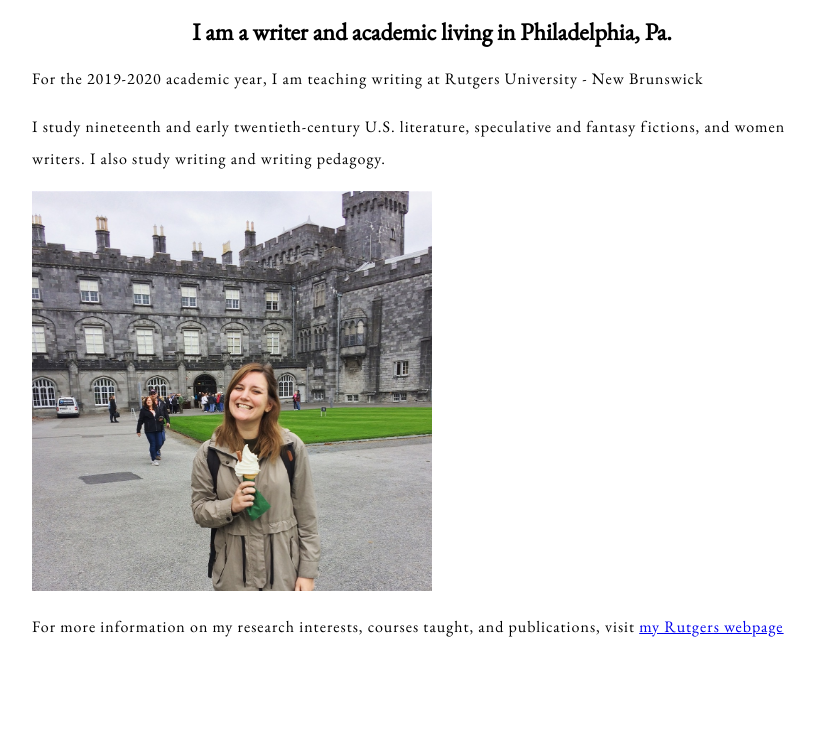
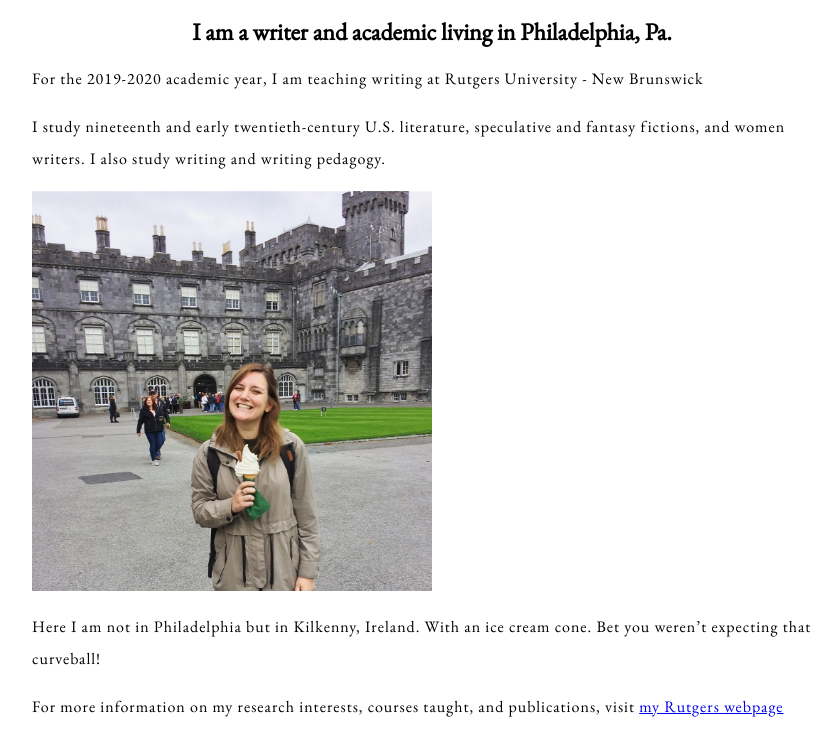
Before and after one commit to rebeccalipperini/rebeccalipperini.github.io, a plain HTML site: page index.html in a window 1280 px wide. Shown: the whole page, without its empty margins (198-1037 px from the left). Drawn offline with nearby package versions, Linux system fonts and the light colour scheme; a script that the page names is missing.

Commit message:
Add files via upload

```diff
--- a/index.html
+++ b/index.html
@@ -11,6 +11,7 @@
       <p>For the 2019-2020 academic year, I am teaching writing at Rutgers University - New Brunswick</p>
       <p>I study nineteenth and early twentieth-century U.S. literature, speculative and fantasy fictions, and women writers. I also study writing and writing pedagogy.</p>
     <img src="images/dublin-ice-cream.jpg" alt="photo of Rebecca Lipperini holding an ice cream cone">
+    <p>Here I am not in Philadelphia but in Kilkenny, Ireland. With an ice cream cone. Bet you weren’t expecting that curveball!</p>
     <p>
     For more information on my research interests, courses taught, and publications, visit
   <a href="https://english.rutgers.edu/cb-profile/rjl174.html">my Rutgers webpage</a>
```
